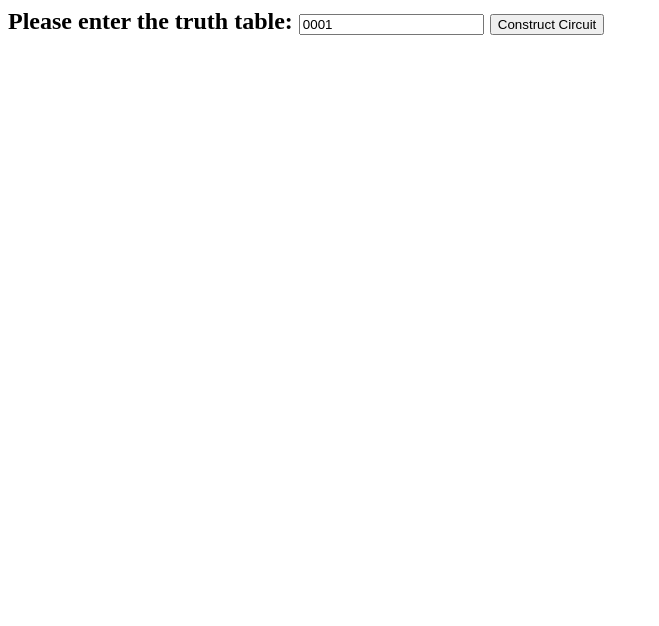
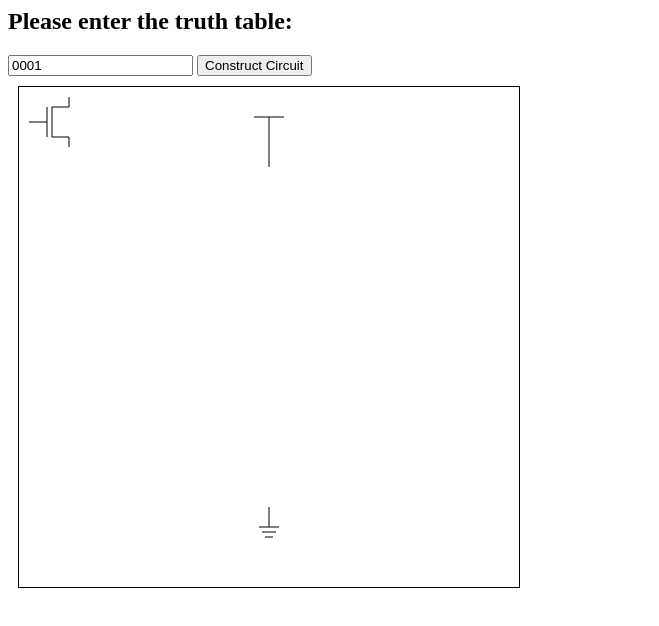
Before and after one commit to sharababy/genetic, a plain HTML site: page index.html in a window 1280 px wide. Shown: the whole page, without its empty margins (0-659 px from the left). Drawn offline with Linux system fonts and the light colour scheme.

Commit message:
Added transistors.js canvas

```diff
--- a/index.html
+++ b/index.html
@@ -4,15 +4,30 @@
 
 		<title>Evolution of Gateless VLSI Design</title>
 
-
+		<script type="text/javascript" src="transistor.js"></script>
 		<script type="text/javascript" src="jquery.min.js"></script>
 
+		<style>
+			#circuit{
+				border:1px solid #000;
+				margin:10px;
+			}
+			body{
+				display: block;
+			}
+		</style>
 	</head>
 
 	<body>
-		<h2>Please enter the truth table:
-		<input type="text" name="truthtable" id="truthtable" value="0001">
-			<button onclick="return send()">Construct Circuit</button>
+		<h2>Please enter the truth table:</h2>
+		<input type="text" name="truthtable" id="truthtable" value="0001" />
+		<button onclick="return send()">Construct Circuit</button>
+		<br/>
+		<canvas id="circuit" width="500px" height="500px">
+
+		</canvas>
+
+
 
 		<script type="text/javascript">
 			function send(){
@@ -27,10 +42,14 @@
 			       	console.log(d)
 
 
+
 			    });
 
 				return false
 			}
+
+			makeCircuit(0,0,1,1)
+
 		</script>
 	</body>
 </html>
--- /dev/null
+++ b/transistor.js
@@ -0,0 +1,51 @@
+function makeCircuit(circuit){
+
+			var canvas = document.getElementById("circuit");
+			var ctx = canvas.getContext("2d");
+			ctx.beginPath();
+			ctx.moveTo(235,30);
+			ctx.lineTo(265,30);
+			ctx.moveTo(250,30);
+			ctx.lineTo(250,80); // T formation
+
+			/*
+				distance between nodes : height of transistor = 50
+				width of transistor = 40
+			*/
+
+			makeTransistor(ctx,10,10)
+
+
+			ctx.moveTo(250,420); // the ground symbol
+			ctx.lineTo(250,440);
+			ctx.moveTo(240,440);
+			ctx.lineTo(260,440);
+			ctx.moveTo(243,445);
+			ctx.lineTo(257,445);
+			ctx.moveTo(246,450);
+			ctx.lineTo(254,450);
+
+			ctx.stroke();
+
+}
+
+
+function makeTransistor(ctx,x,y){
+
+
+	ctx.moveTo((x+40),(y+0)); // start line
+	ctx.lineTo((x+40),(y+10));
+
+	ctx.lineTo((x+23),(y+10)); // transistor body
+	ctx.lineTo((x+23),(y+40));
+	ctx.lineTo((x+40),(y+40));
+	ctx.lineTo((x+40),(y+50));
+
+	ctx.moveTo((x+18),(y+10)); // topper line for n-mos 1
+	ctx.lineTo((x+18),(y+40));
+
+	ctx.moveTo((x+18),(y+25)); // perpendicular line in nmos 1
+	ctx.lineTo((x+0),(y+25));
+
+
+}
```
